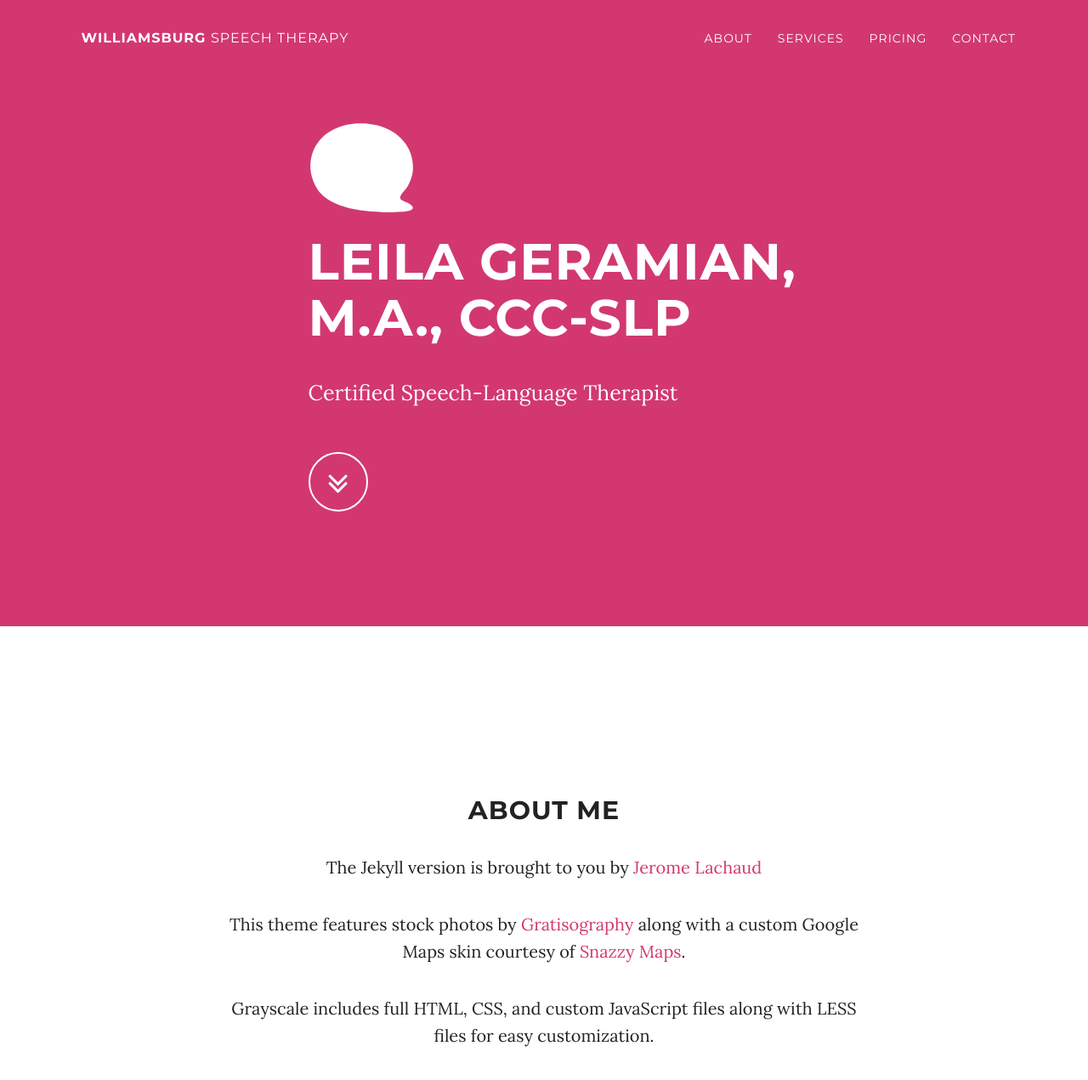
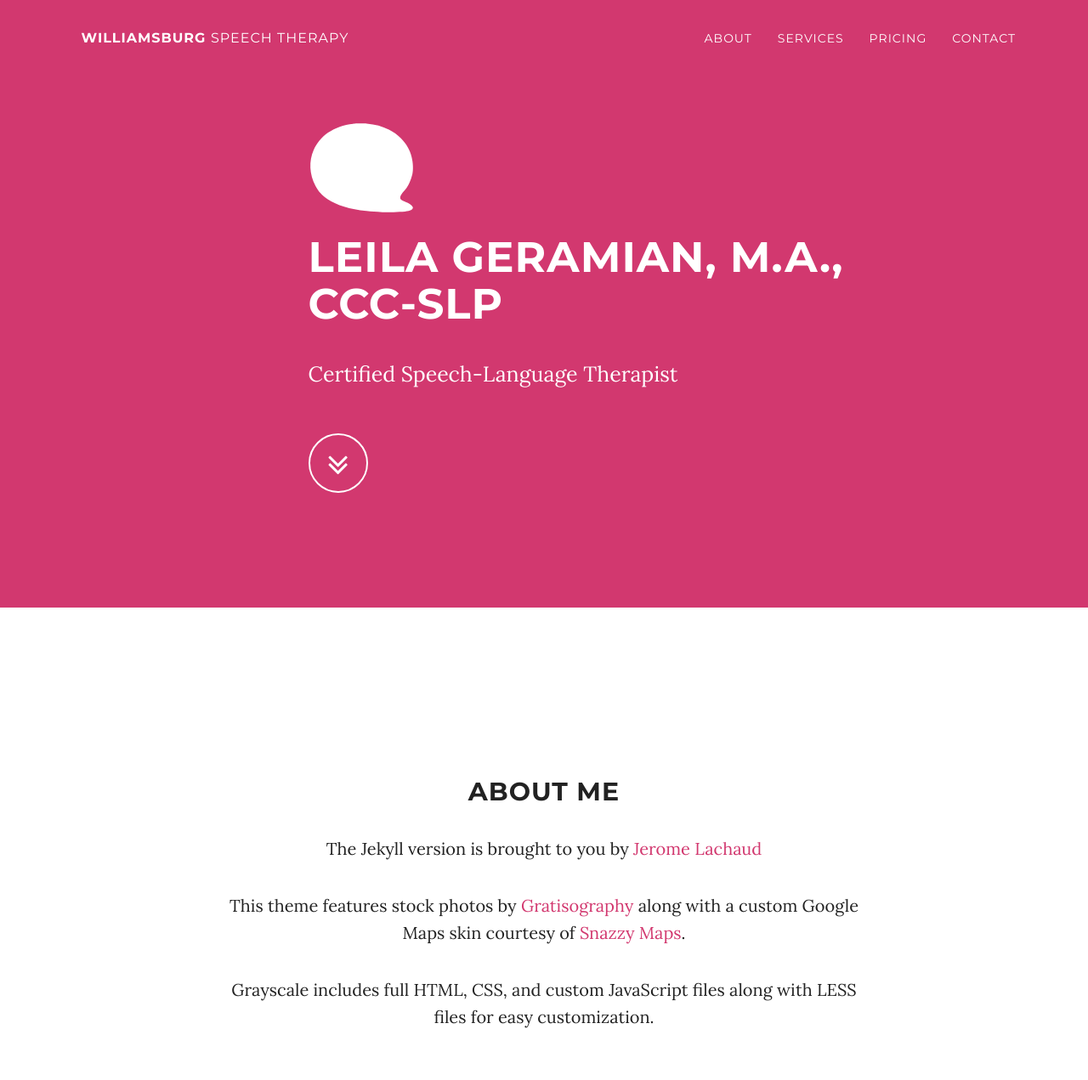
Before and after one commit to williamsburgspeechtherapy/williamsburgspeechtherapy.github.io, a Jekyll site: the page built from index.html, in a window 1280 px wide and 1400 px high. Shown: the top 1271 px of the window at 85% size. Built offline with Jekyll 4.4.1, drawn with Linux system fonts in a browser that asks for light colours.

Commit message:
font size

```diff
--- a/_includes/css/grayscale.css
+++ b/_includes/css/grayscale.css
@@ -162,7 +162,7 @@ a:focus {
 
 @media(min-width:767px) {
     .intro .intro-body .brand-heading {
-        font-size: 60px;
+        font-size: 50px;
     }
 
     .intro .intro-body .intro-text {
```
